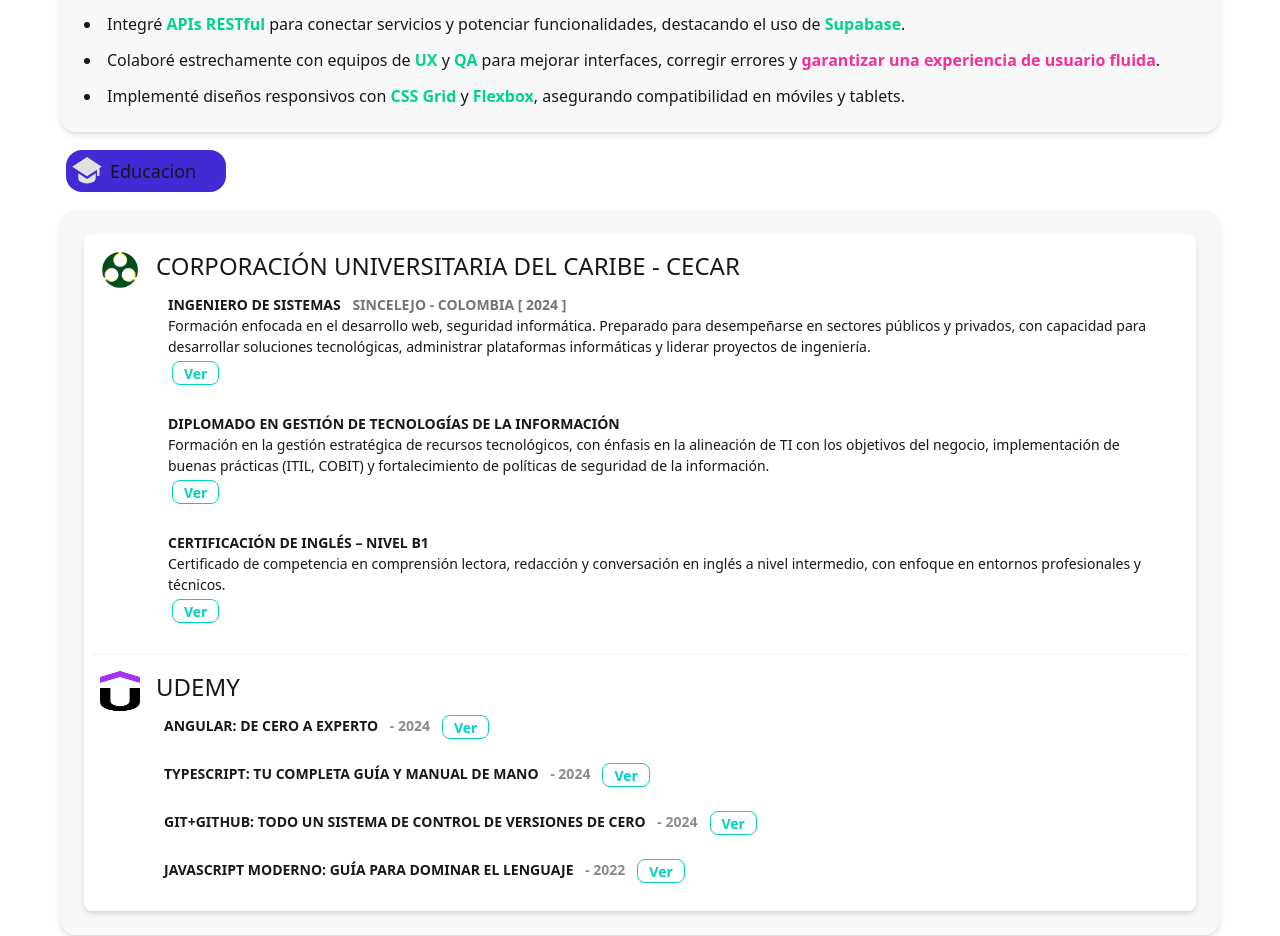
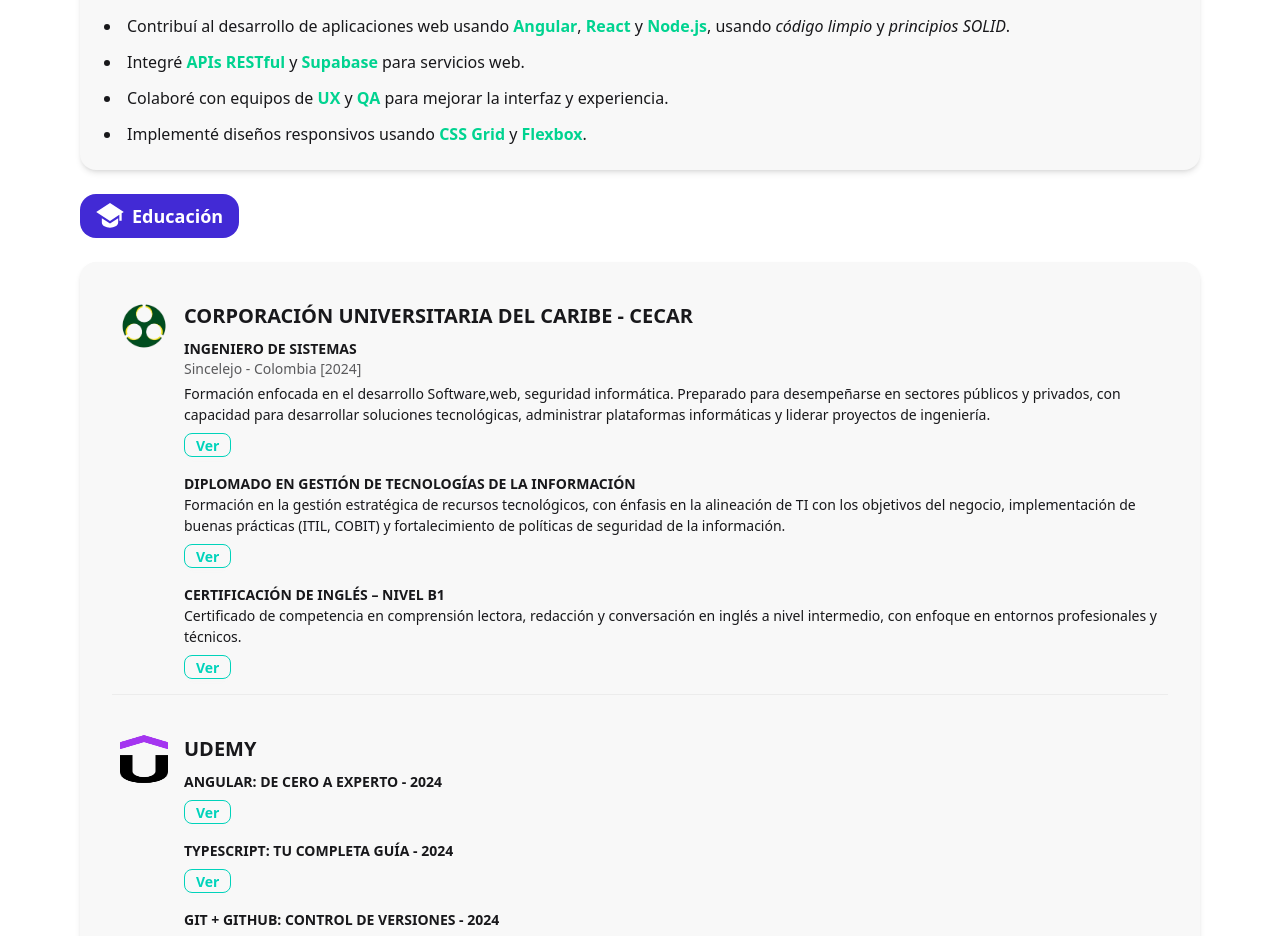
Before and after one commit to joseAL520/portafolio2.0, an Angular app: page / in a window 1280 px wide. Shown: the part 1162-2098 px from the top of the page. Built offline with nearby package versions, Linux system fonts and the light colour scheme.

Commit message:
responsve

```diff
--- a/src/app/pages/experience-page/experience-page.component.html
+++ b/src/app/pages/experience-page/experience-page.component.html
@@ -1,144 +1,119 @@
-<div class="flex gap-3 flex-col">
-  <!-- exp -->
-  <div class="bg-primary w-40 p-1.5 rounded-2xl badge-xl flex  items-center gap-2">
-        <svg
-            xmlns="http://www.w3.org/2000/svg"
-            width="30" height="30"
-            viewBox="0 0 20 20">
+<div class="flex flex-col gap-6 px-4 py-6 max-w-6xl mx-auto">
+
+  <!-- EXPERIENCIA -->
+  <div class="flex items-center gap-2 bg-primary text-white w-fit px-4 py-2 rounded-2xl">
+    <svg xmlns="http://www.w3.org/2000/svg" width="28" height="28" viewBox="0 0 20 20" class="text-white">
       <path fill="currentColor" d="M9 12H1v6a2 2 0 0 0 2 2h14a2 2 0 0 0 2-2v-6h-8v2H9zm0-1H0V5c0-1.1.9-2 2-2h4V2a2 2 0 0 1 2-2h4a2 2 0 0 1 2 2v1h4a2 2 0 0 1 2 2v6h-9V9H9zm3-8V2H8v1z"/>
     </svg>
-        <h1 class="">Experiencia</h1>
+    <h1 class="text-lg font-semibold">Experiencia</h1>
   </div>
+
   <section class="bg-base-200 rounded-2xl p-6 shadow-md">
-  <div class="flex justify-between items-center mb-4">
-    <h3 class="text-xl font-bold ">Efficode S.A.S</h3>
+    <div class="flex flex-col sm:flex-row justify-between items-start sm:items-center mb-4">
+      <h3 class="text-xl font-bold">Efficode S.A.S</h3>
       <span class="text-sm text-gray-500">2023 – 2024</span>
     </div>
     <ul class="list-disc list-inside space-y-3 text-base">
       <li>
-      Desarrollé aplicaciones web utilizando
+       Contribuí al desarrollo de aplicaciones web usando
         <span class="text-success font-semibold">Angular</span>,
         <span class="text-success font-semibold">React</span> y
-      <span class="text-success font-semibold">Node.js</span>, aplicando principios de
+        <span class="text-success font-semibold">Node.js</span>, usando
         <span class="italic">código limpio</span> y
-      <span class="italic">SOLID</span>.
+        <span class="italic">principios SOLID</span>.
+      </li>
+      <li>
+        Integré <span class="text-success font-semibold">APIs RESTful</span> y
+        <span class="text-success font-semibold">Supabase</span> para servicios web.
+      </li>
+      <li>
+        Colaboré con equipos de
+        <span class="text-success font-semibold">UX</span> y
+        <span class="text-success font-semibold">QA</span> para mejorar la interfaz y experiencia.
+      </li>
+      <li>
+        Implementé diseños responsivos usando
+        <span class="text-success font-semibold">CSS Grid</span> y
+        <span class="text-success font-semibold">Flexbox</span>.
+      </li>
+    </ul>
+  </section>
+
+  <!-- EDUCACIÓN -->
+  <div class="flex items-center gap-2 bg-primary text-white w-fit px-4 py-2 rounded-2xl">
+    <svg xmlns="http://www.w3.org/2000/svg" width="28" height="28" viewBox="0 0 24 24" class="text-white">
+      <path fill="currentColor" d="M23.835 8.5L12 .807L.165 8.5L12 16.192l8-5.2V16h2V9.693z"/>
+      <path fill="currentColor" d="M5 17.5v-3.665l7 4.55l7-4.55V17.5c0 1.47-1.014 2.615-2.253 3.338C15.483 21.576 13.802 22 12 22s-3.482-.424-4.747-1.162C6.014 20.115 5 18.97 5 17.5"/>
+    </svg>
+    <h1 class="text-lg font-semibold">Educación</h1>
+  </div>
+
+  <section class="bg-base-200 rounded-2xl p-6 shadow-md">
+    <ul class="space-y-6 list">
+
+      <!-- CECAR -->
+      <li class="flex flex-col md:flex-row gap-4 items-start list-row">
+        <img class="size-12 rounded-lg" src="imgs/logocecar.png" alt="Logo CECAR"/>
+        <div class="flex-1">
+          <div class="text-xl font-bold uppercase">Corporación Universitaria del Caribe - CECAR</div>
+
+          <div class="mt-2">
+            <p class="uppercase font-semibold">Ingeniero de Sistemas</p>
+            <span class="block text-sm opacity-70 mb-1">Sincelejo - Colombia [2024]</span>
+            <p>
+              Formación enfocada en el desarrollo Software,web, seguridad informática. Preparado para desempeñarse en sectores públicos y privados, con capacidad para desarrollar soluciones tecnológicas, administrar plataformas informáticas y liderar proyectos de ingeniería.
+            </p>
+            <button class="badge badge-outline badge-accent mt-2 btn">Ver</button>
+          </div>
+
+          <div class="mt-4">
+            <p class="uppercase font-semibold">Diplomado en Gestión de Tecnologías de la Información</p>
+            <p>
+              Formación en la gestión estratégica de recursos tecnológicos, con énfasis en la alineación de TI con los objetivos del negocio, implementación de buenas prácticas (ITIL, COBIT) y fortalecimiento de políticas de seguridad de la información.
+            </p>
+            <button class="badge badge-outline badge-accent mt-2 btn">Ver</button>
+          </div>
+
+          <div class="mt-4">
+            <p class="uppercase font-semibold">Certificación de Inglés – Nivel B1</p>
+            <p>
+              Certificado de competencia en comprensión lectora, redacción y conversación en inglés a nivel intermedio, con enfoque en entornos profesionales y técnicos.
+            </p>
+            <button class="badge badge-outline badge-accent mt-2 btn">Ver</button>
+          </div>
+        </div>
       </li>
 
-    <li>
-      Integré <span class="text-success font-semibold">APIs RESTful</span> para conectar servicios
-      y potenciar funcionalidades, destacando el uso de
-      <span class="text-success font-semibold">Supabase</span>.
-    </li>
+      <!-- UDEMY -->
+      <li class="flex flex-col md:flex-row gap-4 items-start list-row">
+        <img class="size-12 rounded-lg" src="imgs/udemy.png" alt="Logo Udemy"/>
+        <div class="flex-1">
+          <div class="text-xl font-bold uppercase">Udemy</div>
 
-    <li>
-      Colaboré estrechamente con equipos de
-      <span class="text-success font-semibold">UX</span> y
-      <span class="text-success font-semibold">QA</span> para mejorar interfaces,
-      corregir errores y
-      <span class="text-secondary font-semibold">garantizar una experiencia de usuario fluida</span>.
-    </li>
+          <div class="mt-2">
+            <p class="uppercase font-semibold">Angular: De cero a experto - 2024 </p>
 
-    <li>
-      Implementé diseños responsivos con
-      <span class="text-success font-semibold">CSS Grid</span> y
-      <span class="text-success font-semibold">Flexbox</span>, asegurando compatibilidad en móviles y tablets.
-    </li>
-  </ul>
-
-  </section>
-
-  <!-- Educacion -->
-  <div class="bg-primary w-40 p-1.5 rounded-2xl badge-xl flex  items-center gap-2 m-1.5">
-       <svg xmlns="http://www.w3.org/2000/svg" width="30" height="30" viewBox="0 0 24 24"><path fill="#e1e1e1" d="M23.835 8.5L12 .807L.165 8.5L12 16.192l8-5.2V16h2V9.693z"/><path fill="#e1e1e1" d="M5 17.5v-3.665l7 4.55l7-4.55V17.5c0 1.47-1.014 2.615-2.253 3.338C15.483 21.576 13.802 22 12 22s-3.482-.424-4.747-1.162C6.014 20.115 5 18.97 5 17.5"/></svg>
-        <h1 class="">Educacion</h1>
-  </div>
-  <section class="bg-base-200 rounded-2xl p-6 shadow-md">
-    <ul class="list bg-base-100 rounded-box shadow-md">
-
-    <li class="list-row">
-      <img class="size-10 rounded-box" src="imgs/logocecar.png"/>
-      <div class="flex flex-col">
-        <div class="text-2xl uppercase">corporación universitaria del caribe - cecar</div>
-        <div class="m-3">
-          <span class="uppercase font-semibold mp-2" >
-            Ingeniero de Sistemas
-          </span>
-          <span class="uppercase font-semibold m-2 opacity-60 ">Sincelejo - Colombia [ 2024 ]</span>
-          <p>
-           Formación enfocada en el desarrollo web, seguridad informática. Preparado para desempeñarse en sectores públicos y privados, con capacidad para desarrollar soluciones tecnológicas, administrar plataformas informáticas y liderar proyectos de ingeniería.
-          </p>
-          <button class="badge badge-outline badge-accent m-1 btn">
-            Ver
-          </button>
+            <button class="badge badge-outline badge-accent mt-2 btn">Ver</button>
           </div>
 
-        <div class="m-3">
-          <span class="uppercase font-semibold mp-2" >Diplomado en Gestión de Tecnologías de la Información </span>
-          <p>
-           Formación en la gestión estratégica de recursos tecnológicos,
-           con énfasis en la alineación de TI con los objetivos del negocio,
-           implementación de buenas prácticas (ITIL, COBIT) y
-           fortalecimiento de políticas de seguridad de la información.
-          </p>
-          <button class="badge badge-outline badge-accent m-1 btn">Ver</button>
+          <div class="mt-4">
+            <p class="uppercase font-semibold">TypeScript: Tu completa guía - 2024 </p>
+            <button class="badge badge-outline badge-accent mt-2 btn">Ver</button>
           </div>
 
-        <div class="m-3">
-          <span class="uppercase font-semibold mp-2" > Certificación de Inglés – Nivel B1 </span>
-          <span class="uppercase font-semibold m-2 opacity-60 "></span>
-          <p>
-           Certificado de competencia en comprensión lectora, redacción y conversación en inglés
-           a nivel intermedio, con enfoque en entornos profesionales y técnicos.
-          </p>
-          <button class="badge badge-outline badge-accent m-1 btn">Ver</button>
+          <div class="mt-4">
+            <p class="uppercase font-semibold">GIT + GitHub: Control de versiones - 2024 </p>
+            <button class="badge badge-outline badge-accent mt-2 btn">Ver</button>
+          </div>
+
+          <div class="mt-4">
+            <p class="uppercase font-semibold">JavaScript Moderno - 2022 </p>
+            <button class="badge badge-outline badge-accent mt-2 btn">Ver</button>
           </div>
         </div>
-
-    </li>
-
-    <li class="list-row">
-      <img class="size-10 rounded-box" src="imgs/udemy.png"/>
-      <div class="flex flex-col">
-        <div class="text-2xl uppercase">Udemy</div>
-        <div class="m-2">
-          <span class="uppercase font-semibold mp-2" >Angular: De cero a experto </span>
-          <span class="uppercase font-semibold m-2 opacity-50 ">- 2024</span>
-          <button class="badge badge-outline badge-accent m-1 btn">
-            Ver
-          </button>
-        </div>
-
-        <div class="m-2">
-          <span class="uppercase font-semibold mp-2" >  TypeScript: Tu completa guía y manual de mano </span>
-          <span class="uppercase font-semibold m-2 opacity-50 ">- 2024</span>
-          <button class="badge badge-outline badge-accent m-1 btn">
-            Ver
-          </button>
-        </div>
-
-        <div class="m-2">
-          <span class="uppercase font-semibold mp-2" > GIT+GitHub: Todo un sistema de control de versiones de cero </span>
-          <span class="uppercase font-semibold m-2 opacity-50 ">- 2024</span>
-          <button class="badge badge-outline badge-accent m-1 btn">
-            Ver
-          </button>
-        </div>
-
-        <div class="m-2">
-          <span class="uppercase font-semibold mp-2" > JavaScript Moderno: Guía para dominar el lenguaje </span>
-          <span class="uppercase font-semibold m-2 opacity-50 ">- 2022</span>
-          <button class="badge badge-outline badge-accent m-1 btn">
-            Ver
-          </button>
-        </div>
-      </div>
-
       </li>
 
     </ul>
-
-
   </section>
 
-
 </div>
```
Lines whose indentation alone changed are shown as unchanged.
